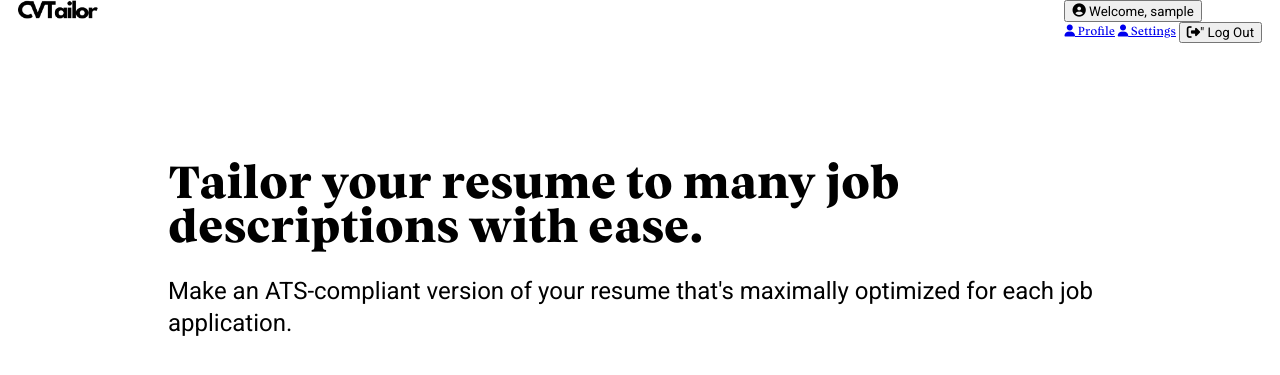
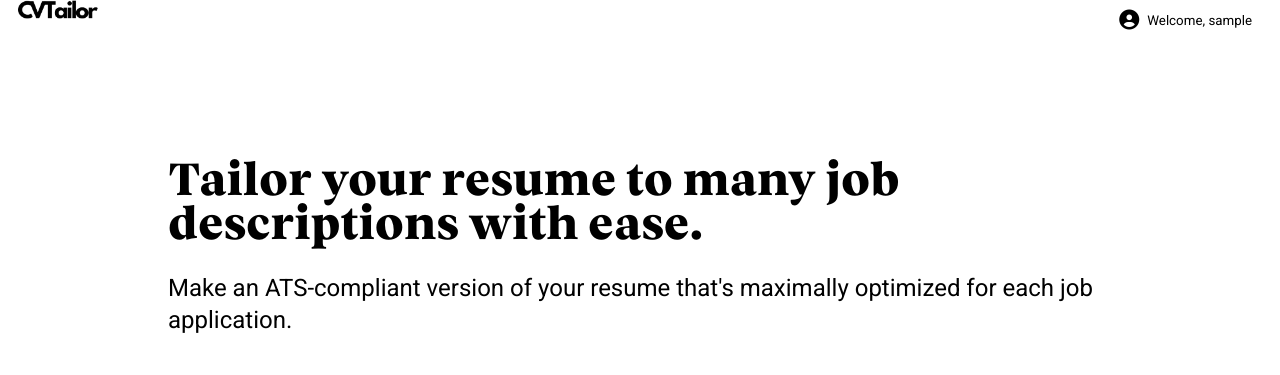
Before and after one commit to dahunsi-dami/mycvtailor, a Django app: page / in a window 1280 px wide. Shown: the part 18-393 px from the top of the page. Run offline with Django 5.2, Linux system fonts and the light colour scheme; the visitor is signed in with stand-in values (Sample User, id 1); some libraries are stand-ins or nearby versions.

Commit message:
Add user icon dropdown styling to enhance user interface.

```diff
--- a/cvproject/cvapp/templates/main/base.html
+++ b/cvproject/cvapp/templates/main/base.html
@@ -210,6 +210,53 @@
 
 		.btn-primary:hover {
 			background-color: #444;
+		}
+
+		/* User icon drop-down styling */
+		.user-dropdown {
+			position: relative;
+			display: inline-block;
+		}
+
+		.user-icon-btn {
+			background: none;
+			border: none;
+			cursor: pointer;
+			padding: 10px;
+			display: flex;
+			align-items: center;
+			gap: 8px;
+			color: black;
+		}
+
+		.user-icon-btn i {
+			font-size: 1.5em;
+		}
+
+		.dropdown-content {
+			display: none;
+			position: absolute;
+			right: 0;
+			background-color: white;
+			min-width: 200px;
+			box-shadow: 0px 8px 16px 0px rgba(0,0,0,0.2);
+			border-radius: 5px;
+			z-index: 1000;
+		}
+
+		.dropdown-content a,
+		.dropdown-content button {
+			color: black;
+			padding: 12px 16px;
+			text-decoration: none;
+			display: flex;
+			align-items: center;
+			gap: 8px;
+			width: 100%;
+			text-align: left;
+			border: none;
+			background: none;
+			cursor: pointer;
 		}
 
 		@media only screen and (max-width: 600px) {
```
